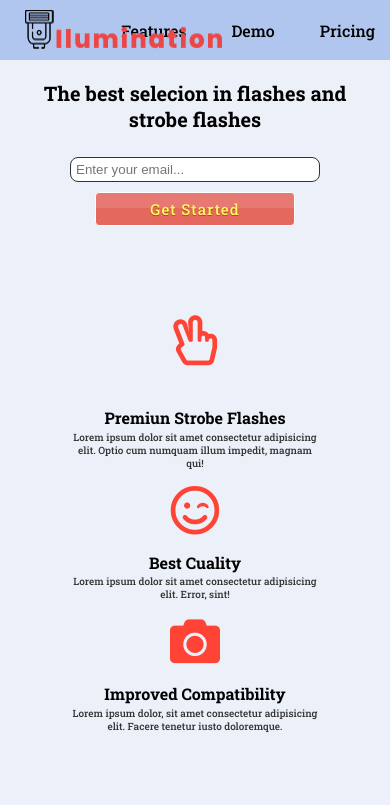
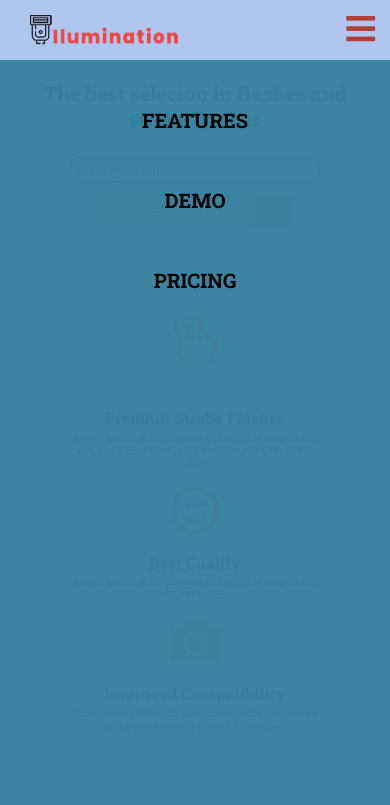
Before and after one commit to MarioDvlp/productLandingPage, a plain HTML site: page index.html in a window 390 px wide. Shown: the top 805 px of the page. Drawn offline with Linux system fonts and the light colour scheme.

Commit message:
Web ready. added toggle menu in mobile

```diff
--- a/index.html
+++ b/index.html
@@ -16,8 +16,12 @@
 <body>
 <header id="header">
    <img src="./img/IlluminationLogoSmall.png" alt="Illumination logo" id="header-img">
+       <ul .nav-menu_visible>
    <nav id="nav-bar" class="nav-container">
-       <ul>
+       <button class="nav-toggle" aria-label="Open Menu">
+        <i class="fa fa-bars"></i>
+       </button>
+       <ul class="nav-menu nav-menu_visible" >
            <li><a class="nav-link" href="#features">Features</a></li>
            <li><a class="nav-link" href="#demo">Demo</a></li>
            <li><a class="nav-link" href="#pricing">Pricing</a></li>
@@ -122,6 +126,7 @@
     </div>
 </footer>
 
-<script src="https://cdn.freecodecamp.org/testable-projects-fcc/v1/bundle.js"></script>
+<script src="./index.js"></script>
+<!-- <script src="https://cdn.freecodecamp.org/testable-projects-fcc/v1/bundle.js"></script> -->
 </body>
 </html>
--- /dev/null
+++ b/index.js
@@ -0,0 +1,18 @@
+const navToggle = document.querySelector(".nav-toggle");
+const navMenu = document.querySelector(".nav-menu");
+const body = document.querySelector("body");
+
+navToggle.addEventListener("click", (e) => {
+    e.stopPropagation();
+    navMenu.classList.toggle("nav-menu_visible")
+
+    if (navMenu.classList.contains("nav-menu_visible")) {
+        navToggle.setAttribute("aria-label", "Close Menu");
+      } else {
+        navToggle.setAttribute("aria-label", "Open Menu");
+      }
+    });
+
+body.addEventListener("click", () => {
+    navMenu.classList.remove("nav-menu_visible");
+  });
--- a/style.css
+++ b/style.css
@@ -20,6 +20,12 @@ body {
     margin: 0 auto;
     font-family: 'Roboto Slab', serif;
 }
+main {
+    width: 100%;
+    max-width: 120rem;
+    background-color: #ecf0f8;
+    z-index: -1;
+}
 
 header {
     position: fixed;
@@ -32,23 +38,17 @@ header {
     background-color: var(--light-pink) ;
     z-index: 1;
 }
-main {
-    width: 100%;
-    max-width: 120rem;
-    background-color: #ecf0f8;
-    z-index: -1;
-}
+
 
 header img {
     width: 200px;
     height: 40px;
-    margin-left: 2.5rem;
+    margin-left: 10rem;
     margin-top: 1rem;
     z-index: 1;
 }
 .nav-container {
     display: flex;
-    justify-content: flex-end;
     align-items: center;
     width: 50%;
 }
@@ -68,7 +68,7 @@ header img {
 .nav-container li {
     font-size: 2rem;
     padding: 10px;
-    margin-right: 2.5rem;
+    margin: 5px 2.5rem;
     border: none;
     border-radius: 8px;
 }
@@ -395,6 +395,16 @@ footer {
     font-size: 1rem;
 }
 
+.nav-toggle {
+    color: #b23e35;
+    background: none;
+    border: none;
+    font-size: 3.3rem;
+    padding: 0 15px;
+    line-height: 60px;
+    display: none;
+}
+
 /* ============================================================================== */
 /* ====================QUERIES=================================================== */
 /* ============================================================================== */
@@ -412,8 +422,14 @@ footer {
     }
     .nav-container ul {
         margin-right: 1rem;
+        margin-top: 1rem;
+        display: flex;
+
     }
 }
+
+
+
 @media (max-width: 610px) {
     .hero-container h2 {
         margin: 25px;
@@ -451,4 +467,72 @@ footer {
         width: 100%;
         height: 30rem;
     }
+
+
+    header {
+        position: fixed;
+        top: 0;
+        display: flex;
+        justify-content: space-between;
+        width: 100%;
+        height: 6rem;
+        background-color: var(--light-pink) ;
+        z-index: 1;
+    }
+
+
+    header img {
+        width: 150px;
+        height: 30px;
+        margin-left: 3rem;
+        margin-top: 1.5rem;
+    }
+
+    .nav-container ul {
+        flex-direction: column;
+        text-align: center;
+        margin-right: 0;
+        background-color: #3782a0f8;
+        height: calc(100% - 6rem);
+        overflow-y: auto;
+        position: fixed;
+        top: 5rem;
+        width: 100%;
+        padding: 20px 0;
+        text-transform: uppercase;
+        font-weight: bolder;
+
+    }
+    .nav-menu {
+        left: 100%;
+        transition: left 0.3s;
+    }
+
+    .nav-container li {
+        font-size: 2rem;
+        padding: 15px;
+        margin: 0;
+        width: 100%;
+        border: none;
+        border-radius: 0;
+        line-height: 5rem;
+    }
+    .nav-container li:hover {
+        background-color: #e4edfd ;
+        cursor: pointer;
+        box-shadow: 0px 0px 4px#ff5f5f;
+        transition: background-color 0.3s;
+    }
+
+    .nav-container li:active {
+        transform: translateY(3px);
+    }
+    .nav-toggle {
+        display: block;
+        cursor: pointer;
+    }
+    .nav-menu_visible {
+        left: 0%;
+    }
+
 }
```
